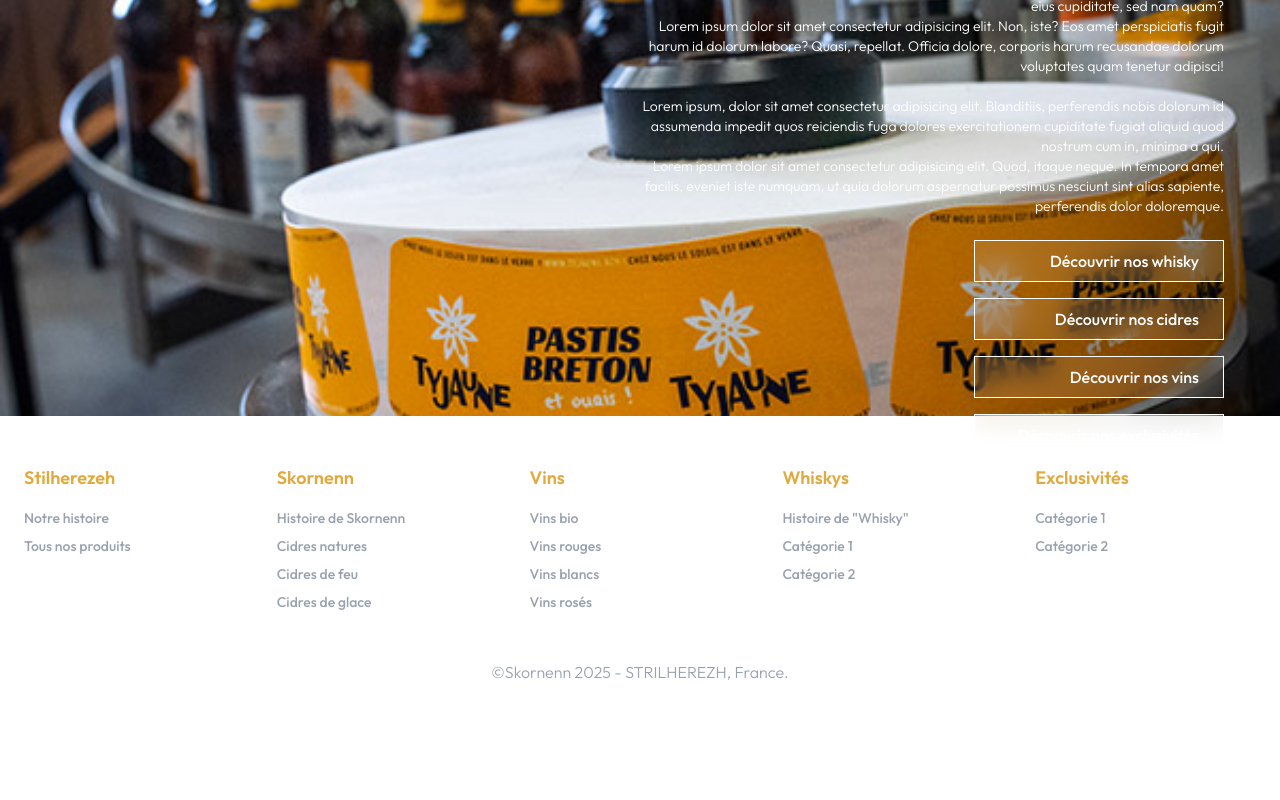
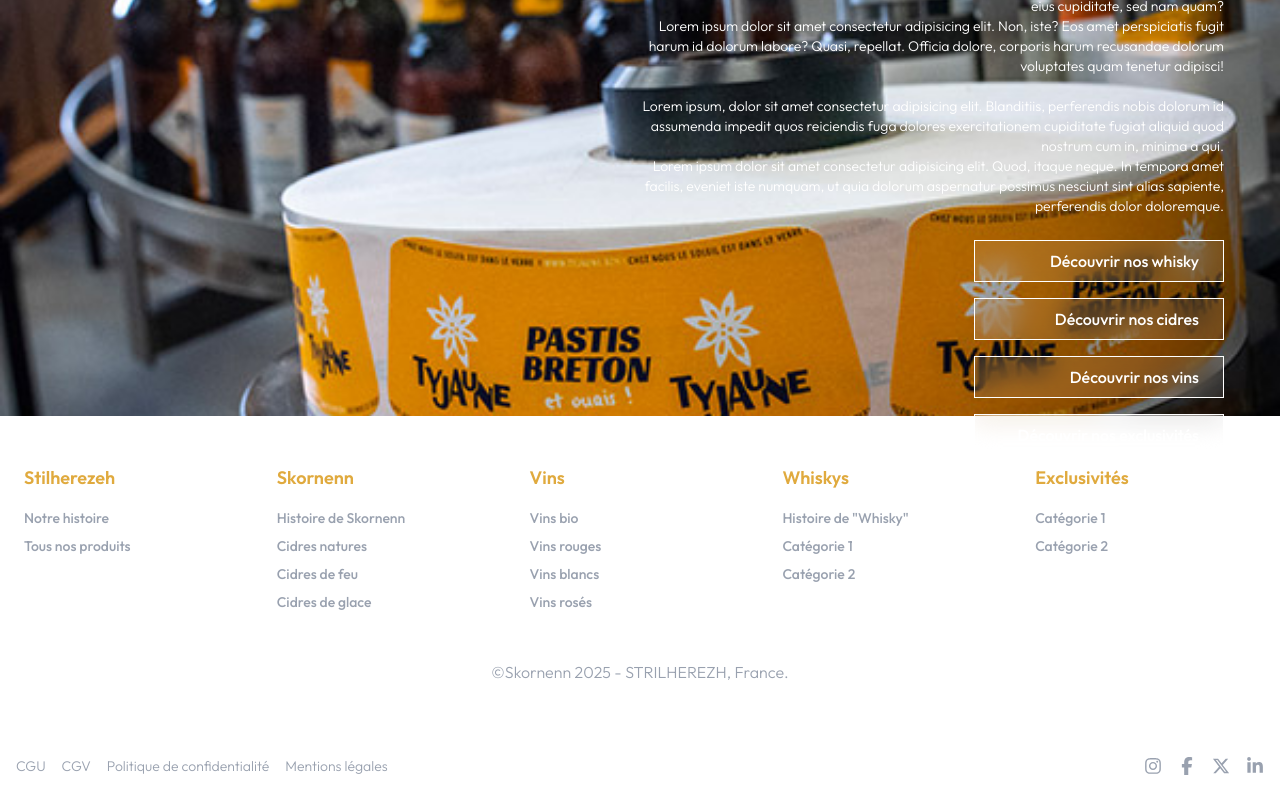
Before and after one commit to Fouad-berry/Strilherezh-Project, a Next.js app: page / in a window 1280 px wide. Shown: the part 2659-3459 px from the top of the page. Before the commit the page ends 3391 px from the top, so only its background shows below. Built offline with nearby package versions, Linux system fonts and the light colour scheme.

Commit message:
[add] add color to the footer item

```diff
--- a/src/app/page.tsx
+++ b/src/app/page.tsx
@@ -8,6 +8,7 @@
 import ButtonLink from '@/components/Button/Button';
 import Button from '@/components/Button/Button';
 import PreFooter from '@/components/PreFooter/PreFooter';
+import Footer from '@/components/Footer/Footer';
 
 const page = () => {
   return (
@@ -112,7 +113,8 @@
           </div>
         </div>
       </div>
-      <PreFooter/>
+      <PreFooter />
+      <Footer />
     </div>
   );
 };
--- a/src/components/Footer/Footer.tsx
+++ b/src/components/Footer/Footer.tsx
@@ -4,26 +4,26 @@
 
 export default function Footer() {
     return (
-        <footer className="bg-neutral-900 text-white py-6 px-4">
+        <footer className="bg-white text-white py-6 px-4">
         <div className="max-w-7xl mx-auto flex flex-col sm:flex-row justify-between items-center gap-4">
-            <ul className="flex flex-wrap gap-4 text-sm text-gray-400">
+            <ul className="flex flex-wrap gap-4 text-sm font-light text-gray-400">
             <li>
-                <Link href="/cgu" className="hover:text-white transition-colors">
+                <Link href="/cgu" className="hover:text-[rgba(224,170,62,1)] transition-colors">
                 CGU
                 </Link>
             </li>
             <li>
-                <Link href="/cgv" className="hover:text-white transition-colors">
+                <Link href="/cgv" className="hover:text-[rgba(224,170,62,1)] transition-colors">
                 CGV
                 </Link>
             </li>
             <li>
-                <Link href="/confidentialite" className="hover:text-white transition-colors">
+                <Link href="/confidentialite" className="hover:text-[rgba(224,170,62,1)] transition-colors">
                 Politique de confidentialité
                 </Link>
             </li>
             <li>
-                <Link href="/mentions-legales" className="hover:text-white transition-colors">
+                <Link href="/mentions-legales" className="hover:text-[rgba(224,170,62,1)] transition-colors">
                 Mentions légales
                 </Link>
             </li>
```
